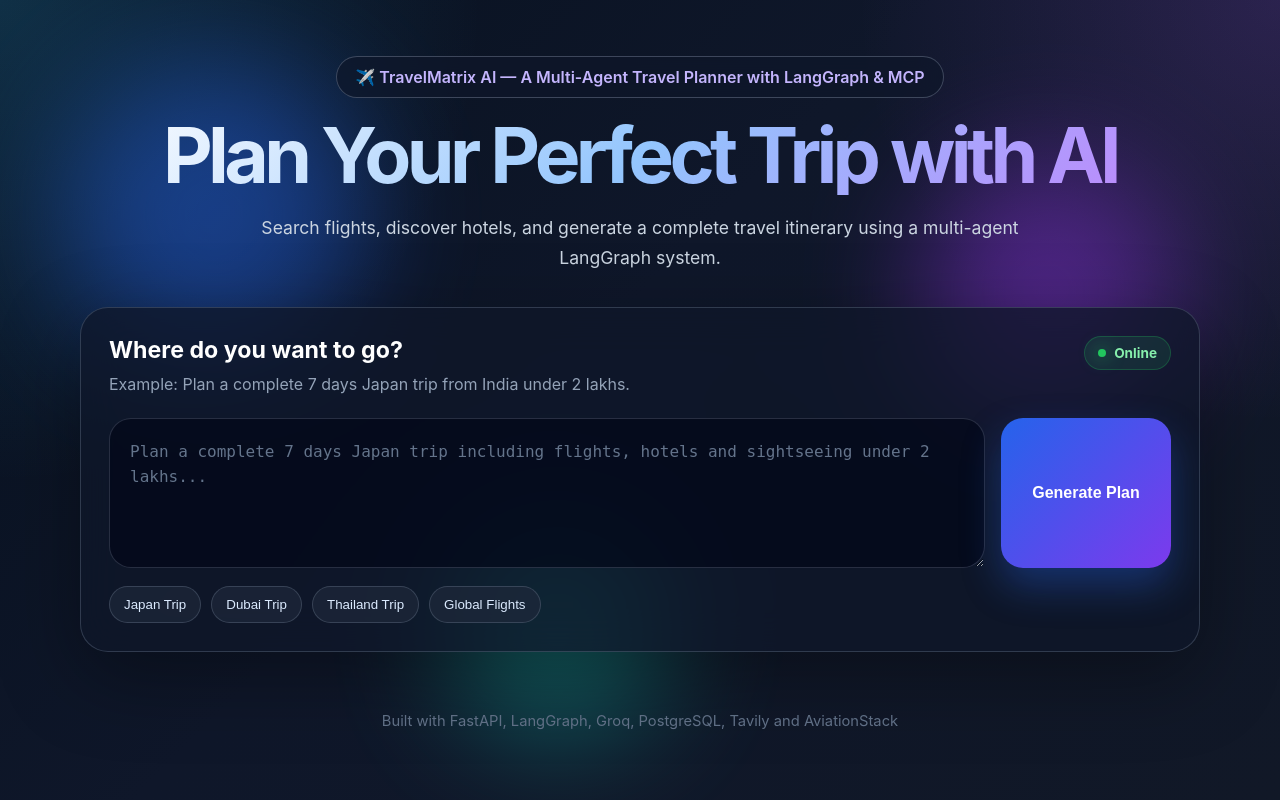
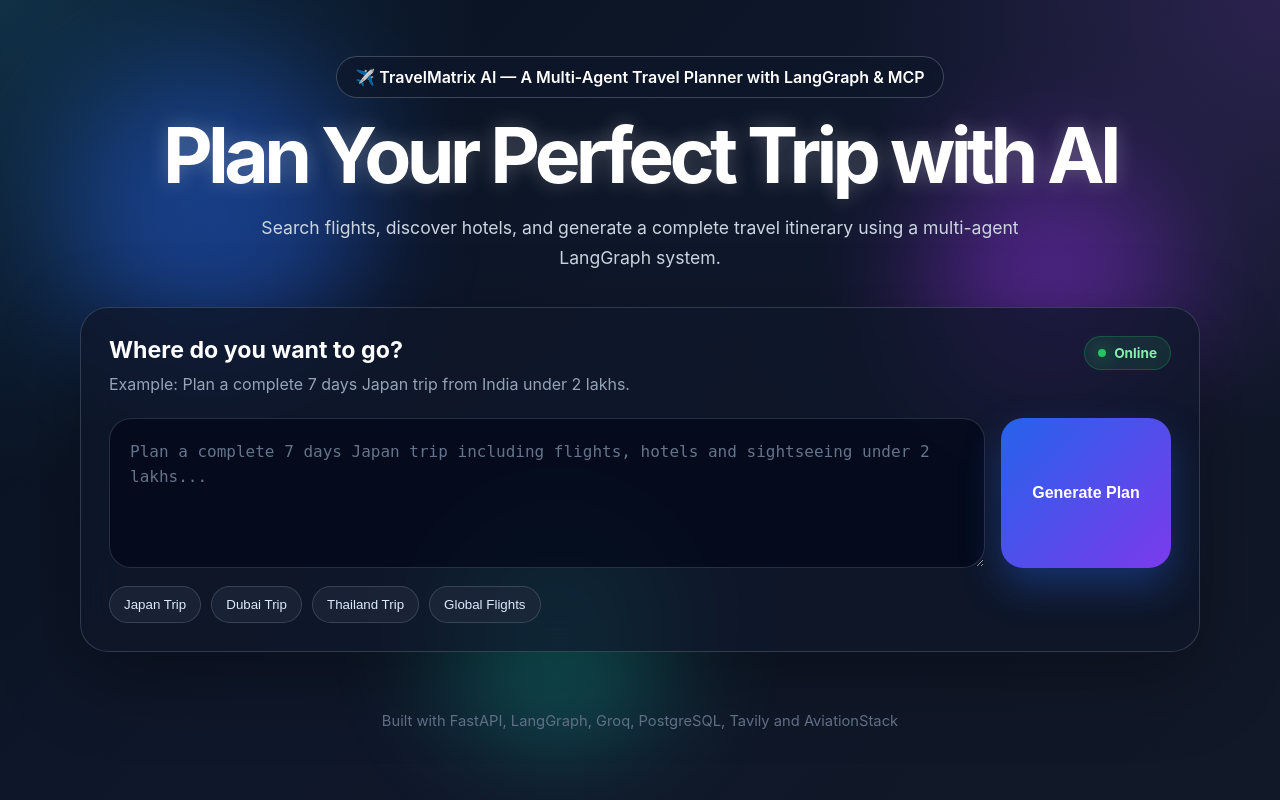
Before and after one commit to vidit-biswas/TravelMatrix-AI---A-multi-agent-travel-planner, a FastAPI app: page / in a window 1280 px wide. Run offline with FastAPI, Linux system fonts and the light colour scheme; some libraries are stand-ins or nearby versions.

Commit message:
Updated UI styles and improved text visibility

```diff
--- a/static/style.css
+++ b/static/style.css
@@ -73,7 +73,7 @@
     border-radius: 999px;
     background: rgba(15, 23, 42, 0.72);
     backdrop-filter: blur(16px);
-    color: #c4b5fd;
+    color: #ffffff;
     font-weight: 600;
     margin-bottom: 20px;
 }
@@ -83,9 +83,8 @@
     line-height: 1;
     letter-spacing: -0.06em;
     margin-bottom: 18px;
-    background: linear-gradient(135deg, #ffffff, #93c5fd, #c084fc);
-    -webkit-background-clip: text;
-    -webkit-text-fill-color: transparent;
+    color: #ffffff;
+    text-shadow: 0 0 20px rgba(255, 255, 255, 0.25);
 }
 
 .hero-section p {
```
